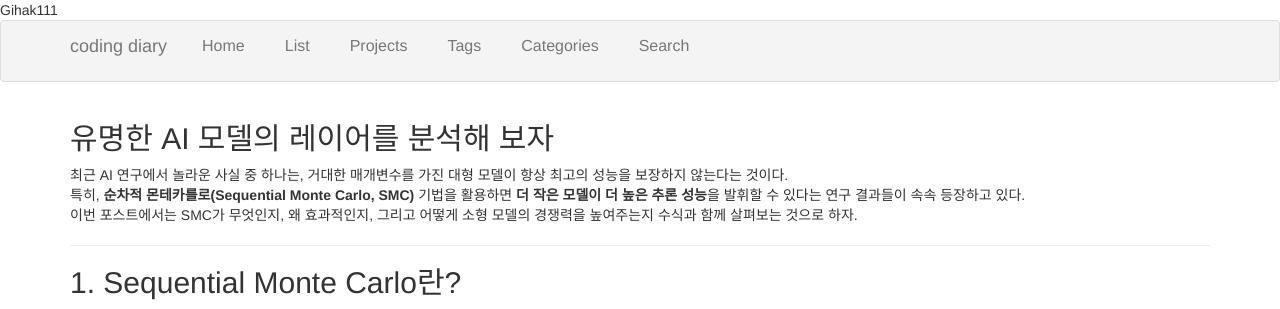
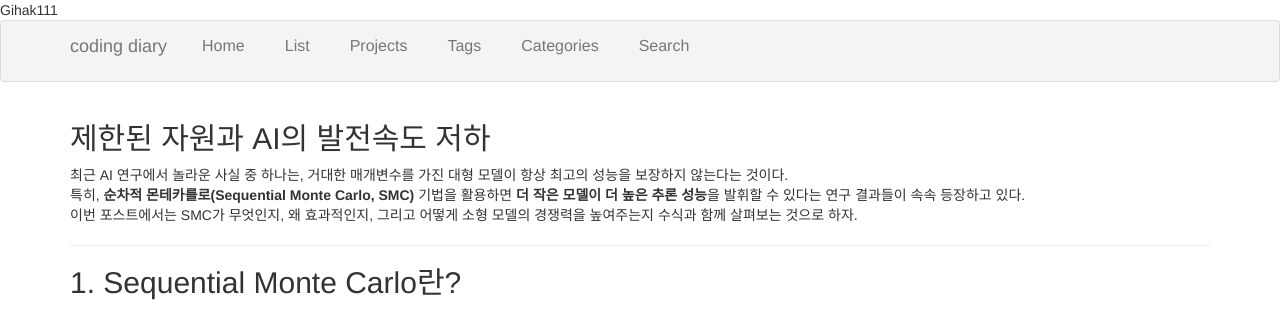
Before and after one commit to Gihak111/Gihak111.github.io, a Jekyll site: the page built from _posts/2025-05-08-Sequential_Monte_Carlo_upload.md, in a window 1280 px wide. Shown: the top 309 px of the page. Built offline with Jekyll 4.4.1, drawn with Linux system fonts in a browser that asks for light colours.

Commit message:
Update 2025-05-08-Sequential_Monte_Carlo_upload.md

```diff
--- a/_posts/2025-05-08-Sequential_Monte_Carlo_upload.md
+++ b/_posts/2025-05-08-Sequential_Monte_Carlo_upload.md
@@ -9,7 +9,7 @@ sidebar:
     nav: "docs"
 ---
 
-## 유명한 AI 모델의 레이어를 분석해 보자
+## 제한된 자원과 AI의 발전속도 저하
 
 최근 AI 연구에서 놀라운 사실 중 하나는, 거대한 매개변수를 가진 대형 모델이 항상 최고의 성능을 보장하지 않는다는 것이다.
 특히, **순차적 몬테카를로(Sequential Monte Carlo, SMC)** 기법을 활용하면 **더 작은 모델이 더 높은 추론 성능**을 발휘할 수 있다는 연구 결과들이 속속 등장하고 있다.
```
